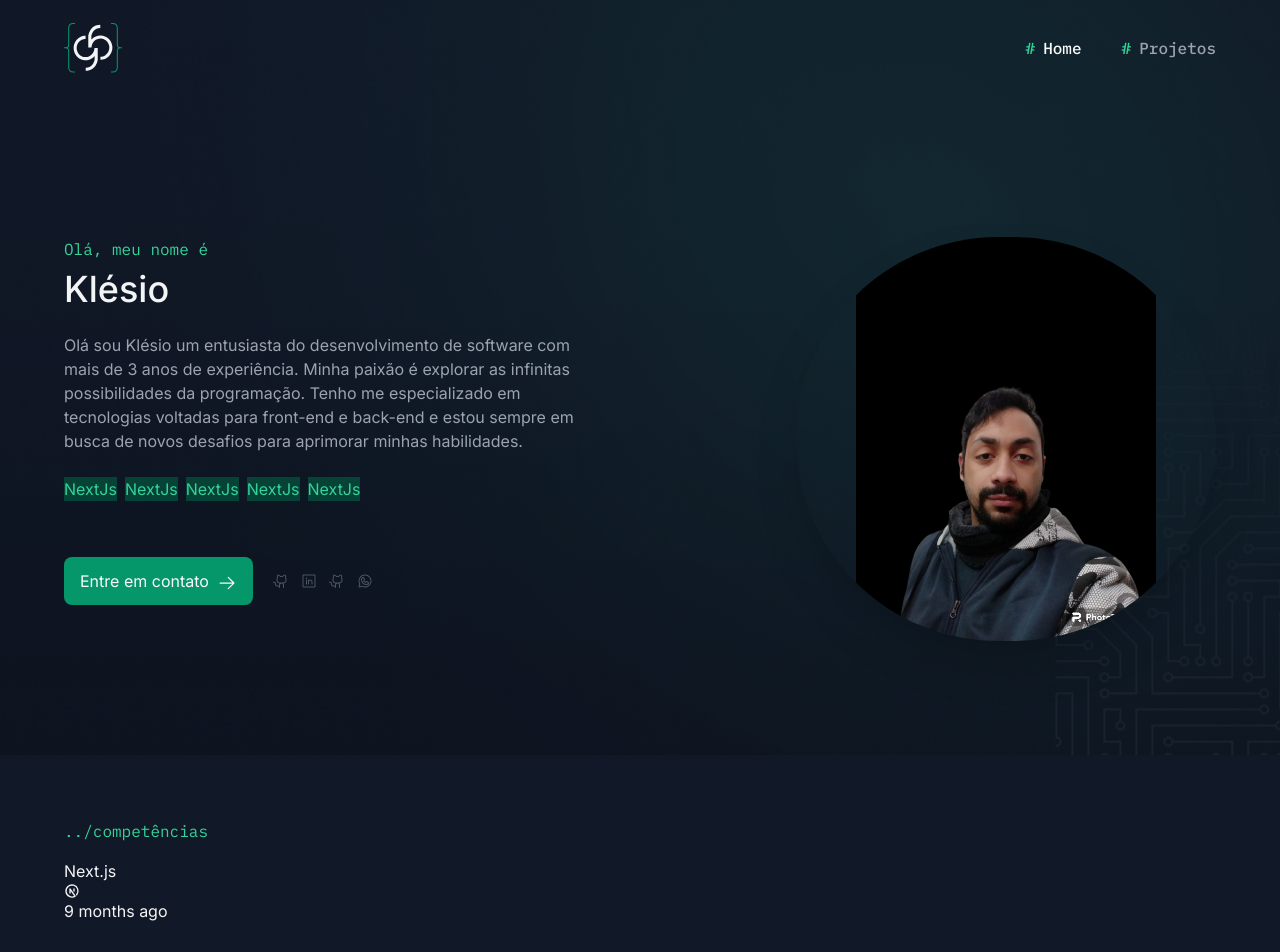
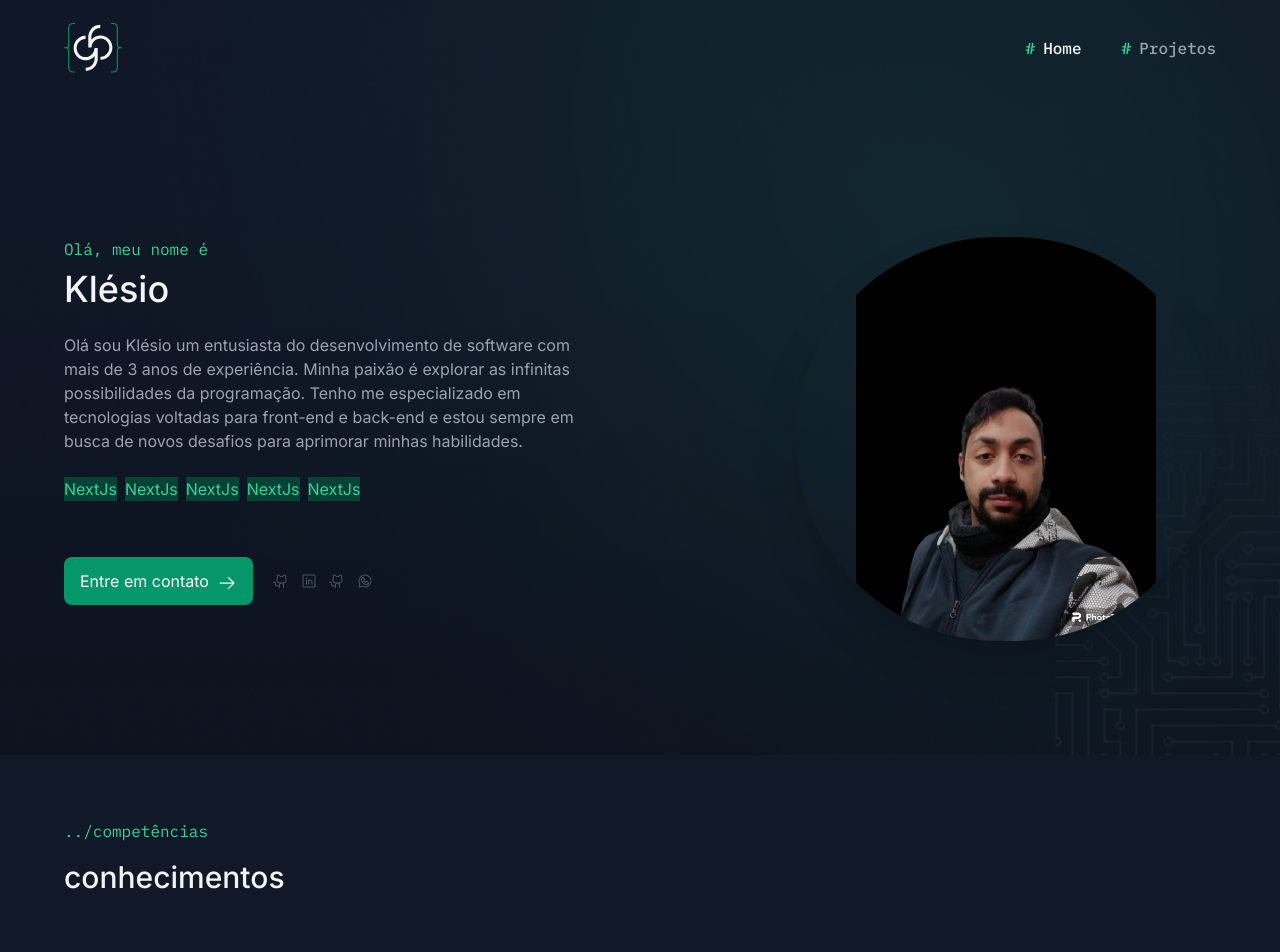
Before and after one commit to klsio22/portifolio-klesio-dev, a Next.js app: page / in a window 1280 px wide. Shown: the top 952 px of the page. Built offline with nearby package versions, Linux system fonts and the light colour scheme.

Commit message:
feat(home): finished known-techs

```diff
--- a/app/components/pages/home/known-techs/index.tsx
+++ b/app/components/pages/home/known-techs/index.tsx
@@ -1,20 +1,23 @@
-import { SectionTitle } from "@/app/components/section-title";
-import { KnownTech } from "./known-tech";
+import { SectionTitle } from '@/app/components/section-title';
+import { KnownTech } from './known-tech';
 import { TbBrandNextjs } from 'react-icons/tb';
 
 export const KnownTechs = () => {
   return (
-    <section className="container py-16">
-      <SectionTitle subtitle="competências" title="conhecimentos" />
+    <section className='container py-16'>
+      <SectionTitle subtitle='competências' title='conhecimentos' />
 
-      <div>
-        <KnownTech
-          tech={{
-            icon: <TbBrandNextjs/>,
-            name : "Next.js",
-            startDate: "2023-02-01",
-          }}
-        />
+      <div className='grid grid-cols-[repeat(auto-fit,minmax(264px,1fr))] gap-3 mt-[60px]'>
+        {Array.from({ length: 8 }).map((_, indexedDB) => (
+          <KnownTech
+            key={indexedDB}
+            tech={{
+              icon: <TbBrandNextjs />,
+              name: 'Next.js',
+              startDate: '2023-02-01',
+            }}
+          />
+        ))}
       </div>
     </section>
   );
--- a/app/components/pages/home/known-techs/known-tech.tsx
+++ b/app/components/pages/home/known-techs/known-tech.tsx
@@ -10,14 +10,17 @@
 };
 
 export const KnownTech = ({ tech }: KnownTechsProps) => {
-  const relativeTime = getRelativeTimeString(new Date(tech.startDate), 'pr-BR');
+  const relativeTime = getRelativeTimeString(
+    new Date(tech.startDate),
+    'pr-BR'
+  ).replace('há', '');
   return (
-    <div>
-      <div>
-        <p>{tech.name}</p>
+    <div className='p-6 rounded-lg bg-gray-600/20 text-gray-500 flex flex-col gap-2 hover:text-emerald-500 hover:bg-gray-500/30 transition-all'>
+      <div className='flex items-center justify-between'>
+        <p className='font-medium'>{tech.name}</p>
         {tech.icon}
       </div>
-      <span>{relativeTime}</span>
+      <span>{relativeTime} de experiência</span>
     </div>
   );
 };
--- a/app/components/section-title/index.tsx
+++ b/app/components/section-title/index.tsx
@@ -14,7 +14,7 @@
   return (
     <div className={cn('flex flex-col gap-4', className)}>
       <span className='font-mono text-emerald-400'>{`../${subtitle}`}</span>
-      <h3 className='text-3xl font-medium'></h3>
+      <h3 className='text-3xl font-medium'>{title}</h3>
     </div>
   );
 };
```
Also changed, not shown: app/components/pages/home/highlighted-projects/index.tsx (added), 1 other file (tests, documents, lock files or other folders).
